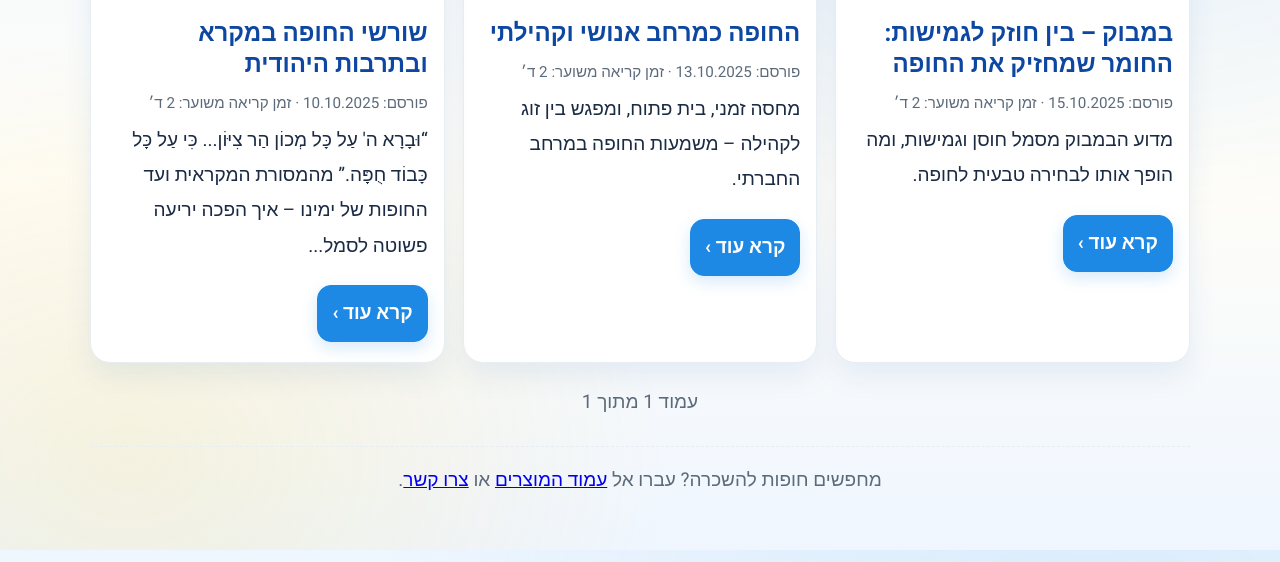
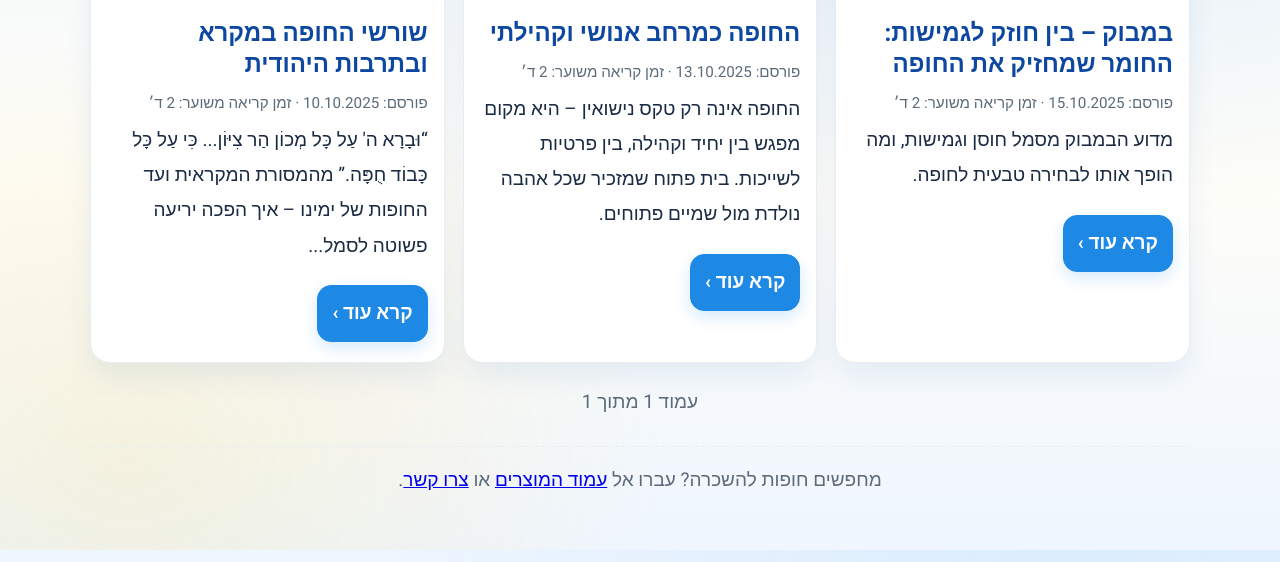
Before and after one commit to chupay/chupa_yisraelit, a Jekyll site: the page built from blog/index.html, in a window 1280 px wide. Shown: the part 350-912 px from the top of the page. Built offline with Jekyll 4.4.1, drawn with Linux system fonts in a browser that asks for light colours; the list of posts is cut into pages by our own code.

Commit message:
Update 2025-10-13-chupa-meaning.md

```diff
--- a/_posts/2025-10-13-chupa-meaning.md
+++ b/_posts/2025-10-13-chupa-meaning.md
@@ -1,7 +1,8 @@
 ---
 layout: blog_post
 title: "החופה כמרחב אנושי וקהילתי"
-description: "מחסה זמני, בית פתוח, ומפגש בין זוג לקהילה – משמעות החופה במרחב החברתי."
+description: "החופה אינה רק טקס נישואין – היא מקום מפגש בין יחיד וקהילה, בין פרטיות לשייכות.
+ בית פתוח שמזכיר שכל אהבה נולדת מול שמיים פתוחים."
 permalink: /blog/chuppah-meaning/
 card_image: /assets/blog/chuppah-meaning-hero.webp
 card_image_alt: "חופה פתוחה בקהילה"
```
